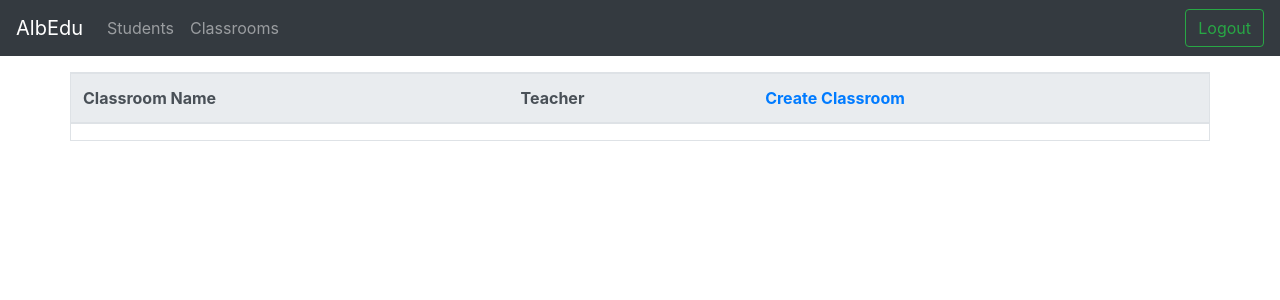
After one commit to RasiakDev/AlbEdu, a Django app: page /app/classrooms/ in a window 1280 px wide. The commit adds this page. Shown: the top 300 px of the page. Run offline with Django 4.2, Linux system fonts and the light colour scheme; the visitor is signed in with stand-in values (Sample User, id 1); data that the repository does not hold is empty.

Commit message:
view and create classroom + forms

```diff
--- a/AlbEdu/settings.py
+++ b/AlbEdu/settings.py
@@ -127,6 +127,7 @@ STATIC_URL = 'static/'
 
 DEFAULT_AUTO_FIELD = 'django.db.models.BigAutoField'
 
+
 LOGIN_URL = 'login'
 LOGIN_REDIRECT_URL = 'index'
 LOGOUT_REDIRECT_URL = 'login'
--- a/app/models.py
+++ b/app/models.py
@@ -1,7 +1,8 @@
 from datetime import datetime, timedelta, timezone
 import math
-from django.contrib.auth.models import User
+from django.contrib.auth.models import User, Group
 from django.db import models
+
 
 # Create your models here.
 
@@ -28,6 +29,7 @@ class Classroom(models.Model):
     name=models.CharField(max_length=255)
     teacher_id=models.ForeignKey(Teacher, on_delete=models.CASCADE, null=True)
     created=models.DateTimeField(auto_now_add=True)
+    created_by= models.ForeignKey(User, on_delete=models.CASCADE)
 
     def __str__(self) -> str:
         return f'{self.name}'
--- /dev/null
+++ b/app/templates/classrooms/classroom_view.html
@@ -0,0 +1,19 @@
+{% include "header.html" %}
+<div class="container p-0 my-3 border">
+    <table class="table">
+        <thead>
+            <tr class="thead-light">
+                <th scope="col">Classroom Name</th>
+                <th scope="col">Teacher</th>
+                <th><a href="{%url 'create_classroom' %}">Create Classroom</a></th>
+            </tr>
+        </thead>
+            {%for classroom in classrooms%}
+            <tr>
+                <td >{{classroom.name}}</td>
+                <td>{{classroom.teacher_id}}</td>
+                <td><a href="{%url 'update_classroom' classroom.id%}">Edit</a></td>
+            </tr>
+            {%endfor%}
+        </table>
+</div>
--- a/app/templates/header.html
+++ b/app/templates/header.html
@@ -16,7 +16,7 @@
             <a class="nav-link" href="{%url 'student'%}">Students</span></a>
           </li>
           <li class="nav-item">
-            <a class="nav-link" href="#">Link</a>
+            <a class="nav-link" href="{% url 'classrooms'%}">Classrooms</a>
           </li>
         </ul>
 
--- a/app/urls.py
+++ b/app/urls.py
@@ -1,19 +1,19 @@
 from django.urls import path, include
-from app.views.views import IndexView, ParentView, StudentUpdateView, SubmittableLoginView, ParentDeleteView, StudentCreateView, StudentView, StudentDeleteView
+from app.views.views import IndexView, SubmittableLoginView
+from app.views.students_view import StudentCreateView, StudentUpdateView, StudentDeleteView, student_view
+from app.views.classroom_view import ClassroomCreateView, ClassroomView, ClassroomUpdateView
 from django.contrib.auth.views import LogoutView
 
 
 urlpatterns = [
     path('', IndexView.as_view(), name='index'),
-    path('parent/<int:pk>', ParentView.as_view(), name="parent"),
     path('accounts/login/', SubmittableLoginView.as_view(), name='login'),
     path('accounts/logout', LogoutView.as_view(), name='logout'),
-    path('parent/delete/<int:pk>', ParentDeleteView.as_view(), name='delete_parent' ),
-    path('student/', StudentView.as_view(), name='student'),
+    path('student/', student_view, name='student'),
     path('student/delete/<int:pk>', StudentDeleteView.as_view(), name="delete_student"),
     path('student/create', StudentCreateView.as_view(), name='create_student' ),
-    path('student/update<int:pk>', StudentUpdateView.as_view(), name='update_student')
-
-
-    # path('login/', LoginView(template_name='login_form.html').as_view(), name='login')
+    path('student/update/<int:pk>', StudentUpdateView.as_view(), name='update_student'),
+    path('classrooms/', ClassroomView.as_view(), name='classrooms'),
+    path('classroom/create', ClassroomCreateView.as_view(), name='create_classroom'),
+    path('classroom/update/<int:pk>', ClassroomUpdateView.as_view(), name='update_classroom'),
 ]
--- /dev/null
+++ b/app/views/classroom_view.py
@@ -0,0 +1,36 @@
+from logging import getLogger
+from django.shortcuts import render
+from django.urls import reverse_lazy
+from app.forms import ClassroomForm
+from django.views.generic import CreateView, View, UpdateView
+from app.models import Classroom
+from django.contrib.auth.mixins import (
+  LoginRequiredMixin, PermissionRequiredMixin
+)
+
+class ClassroomView(PermissionRequiredMixin, View):
+    permission_required = "app.view_classroom"
+    def get(self, request, *args, **kwargs):
+        context = {'classrooms': Classroom.objects.all()}
+        return render(request, "classrooms/classroom_view.html", context=context)
+
+
+
+
+
+LOGGER = getLogger()
+class ClassroomCreateView(CreateView):
+    form_class = ClassroomForm
+    template_name = 'classrooms/create_classroom.html'
+    success_url = reverse_lazy('classrooms')
+
+    def form_invalid(self, form):
+        LOGGER.warning('User provided invalid data.')
+        return super().form_invalid(form)
+
+
+class ClassroomUpdateView(UpdateView):
+      model = Classroom
+      fields = '__all__'
+      template_name = 'classrooms/create_classroom.html'
+      success_url = reverse_lazy('classrooms')
```
Also changed, not shown: app/forms.py (+27 -19 lines), app/templates/classrooms/create_classroom.html (added, +7 -0 lines), app/templates/registration/parent_confirm_delete.html (deleted, +0 -11 lines), app/views/students_view.py (added, +48 -0 lines), app/views/views.py (+0 -34 lines), app/migrations/0014_classroom_created_by_alter_schedule_end_hour_and_more.py (added), app/templates/british-council.jpg (deleted), app/templates/british_centre.png (deleted), app/templates/form_confirm_delete.html (renamed from app/templates/registration/form_confirm_delete.html), app/templates/students/create_student_form.html (renamed from app/templates/registration/create_student_form.html), app/templates/students/student_profile.html (added), app/templates/students/students_view.html (renamed from app/templates/student_profile.html).
